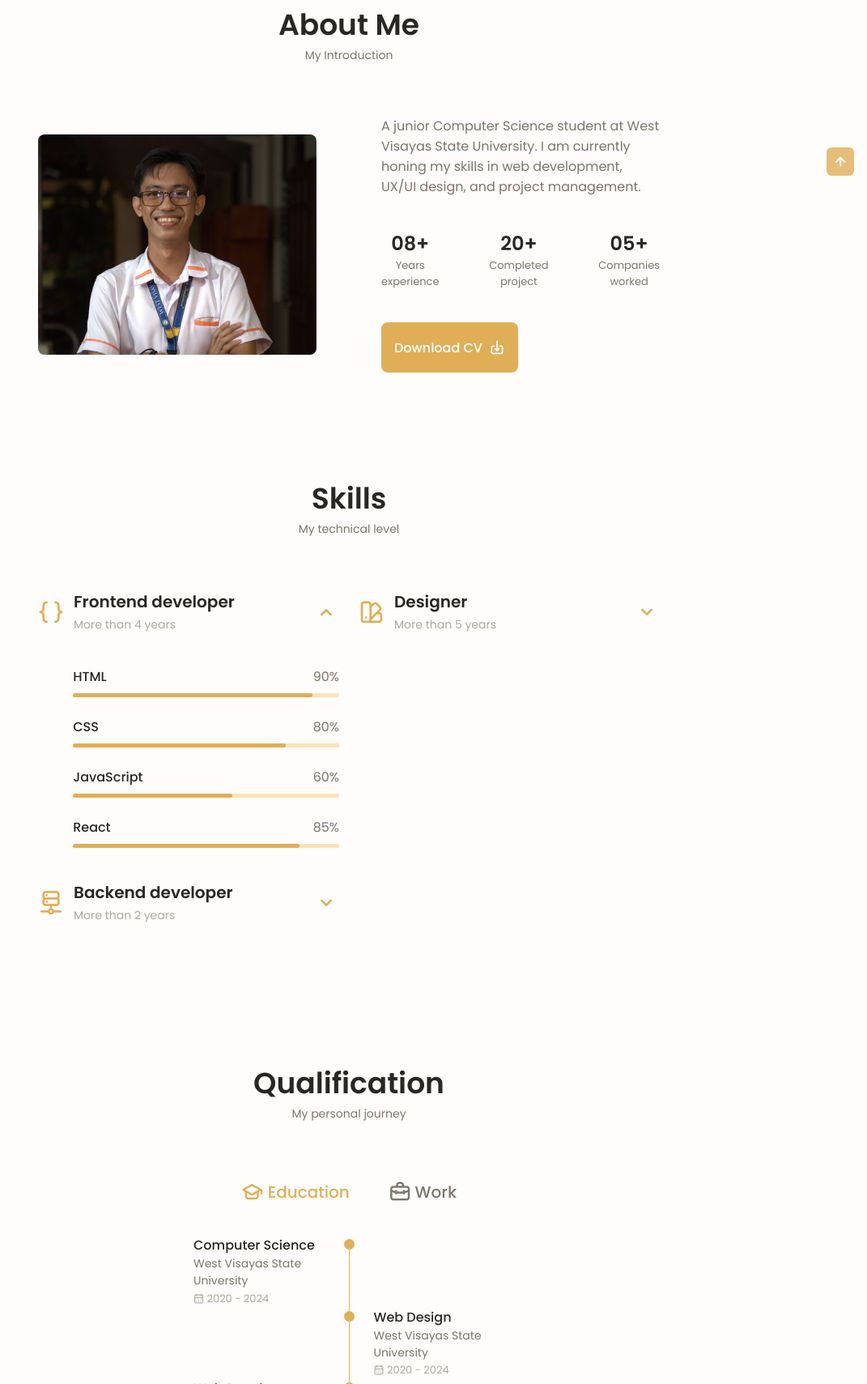
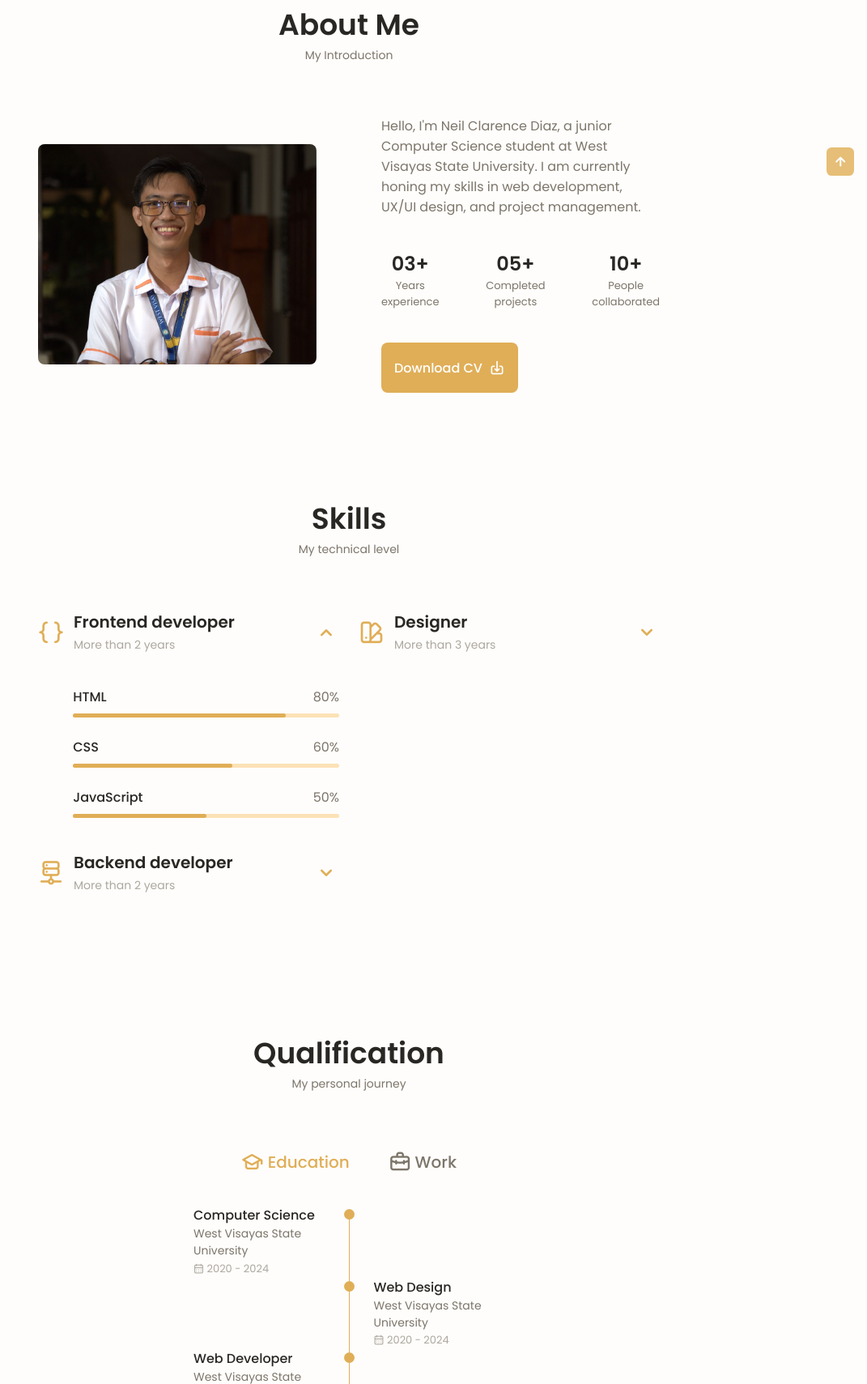
Before and after one commit to SenjuDuomma/MyPortfolio, a plain HTML site: page index.html in a window 1280 px wide. Shown: the part 743-2452 px from the top of the page at 81% size, without its empty margins (209-1280 px from the left). Drawn offline with nearby package versions, Linux system fonts and the light colour scheme.

Commit message:
changes on favicon and other details

```diff
--- a/assets/css/style.css
+++ b/assets/css/style.css
@@ -506,15 +506,15 @@ font-weight: var(--font-medium);
 }
 
 .skills__html{
-    width: 90%;
+    width: 80%;
 }
 
 .skills__css{
-    width: 80%;
+    width: 60%;
 }
 
 .skills__js{
-    width: 60%;
+    width: 50%;
 }
 
 .skills__react{
@@ -534,7 +534,7 @@ font-weight: var(--font-medium);
 }
 
 .skills__python{
-    width: 55%;
+    width: 60%;
 }
 
 .skills__figma{
--- a/index.html
+++ b/index.html
@@ -14,6 +14,7 @@
         <!--============================= CSS =================================-->
         <link rel="stylesheet" href="assets/css/style.css">
         <title>My Portfolio</title>
+        <link rel="icon" type="image/x-icon" href="assets/img/logo.webp">
     </head>
     <body>
         <!--============================= HEADER =================================-->
@@ -101,14 +102,14 @@
                                     165.547 130.807 187.559 100.226 186.353C69.6454 185.297 41.0228 161.023 21.7403
                                     129.362C2.45775 97.8511 -7.48481 59.1033 6.67581 34.5279C20.9871 10.1032 59.7028
                                     -0.149132 97.9666 0.00163737C136.23 0.303176 174.193 10.857 190.312 36.4879Z"/>
-                                    <image class="home__blob-img" x='12' y='18' xlink:href="assets/img/me.png"/>
+                                    <image class="home__blob-img" x='12' y='18' xlink:href="assets/img/me.webp"/>
                                 </g>
                             </svg>
                         </div>
 
                         <div class="home__data">
                             <h1 class="home__title">Hi, I'm Neil</h1>
-                            <h3 class="home__subtitle">Programmer, UX/UI Designer</h3>
+                            <h3 class="home__subtitle">Web Developer, UX/UI Designer</h3>
                             <p class="home__description">A curios owl soaring through the vast world of ICT.</p>
                             <a href="#contact" class="button button--flex">
                                 Contact Me<i class="uil uil-message button__icon"></i>
@@ -132,26 +133,26 @@
                 <span class="section__subtitle">My Introduction</span>
 
                 <div class="about__container container grid">
-                    <img src="assets/img/me2.png" alt="" class="about__img">
+                    <img src="assets/img/me2.webp" alt="" class="about__img">
 
                     <div class="about__data">
-                        <p class="about__description">A junior Computer Science student at West Visayas
+                        <p class="about__description">Hello, I'm Neil Clarence Diaz, a junior Computer Science student at West Visayas
                             State University. I am currently honing my skills in web development, UX/UI design, and project management.</p>
 
                         <div class="about__info">
                             <div>
-                                <span class="about__info-title">08+</span>
+                                <span class="about__info-title">03+</span>
                                 <span class="about__info-name">Years <br> experience </span>
                             </div>
 
                             <div>
-                                <span class="about__info-title">20+</span>
-                                <span class="about__info-name">Completed <br> project</span>
+                                <span class="about__info-title">05+</span>
+                                <span class="about__info-name">Completed <br> projects</span>
                             </div>
 
                             <div>
-                                <span class="about__info-title">05+</span>
-                                <span class="about__info-name">Companies <br> worked</span>
+                                <span class="about__info-title">10+</span>
+                                <span class="about__info-name">People <br> collaborated</span>
                             </div>
                         </div>
 
@@ -178,7 +179,7 @@
 
                                 <div>
                                     <h1 class="skills__title">Frontend developer</h1>
-                                    <span class="skills__subtitle">More than 4 years</span>
+                                    <span class="skills__subtitle">More than 2 years</span>
                                 </div>
 
                                 <i class="uil uil-angle-down skills__arrow"></i>
@@ -188,7 +189,7 @@
                                 <div class="skills__data">
                                     <div class="skills__titles">
                                         <h3 class="skills__name">HTML</h3>
-                                        <span class="skills__number">90%</span>
+                                        <span class="skills__number">80%</span>
                                     </div>
                                     <div class="skills__bar">
                                         <span class="skills__percentage skills__html"></span>
@@ -198,7 +199,7 @@
                                 <div class="skills__data">
                                     <div class="skills__titles">
                                         <h3 class="skills__name">CSS</h3>
-                                        <span class="skills__number">80%</span>
+                                        <span class="skills__number">60%</span>
                                     </div>
                                     <div class="skills__bar">
                                         <span class="skills__percentage skills__css"></span>
@@ -208,14 +209,14 @@
                                 <div class="skills__data">
                                     <div class="skills__titles">
                                         <h3 class="skills__name">JavaScript</h3>
-                                        <span class="skills__number">60%</span>
+                                        <span class="skills__number">50%</span>
                                     </div>
                                     <div class="skills__bar">
                                         <span class="skills__percentage skills__js"></span>
                                     </div>
                                 </div>
 
-                                <div class="skills__data">
+                                <!-- <div class="skills__data">
                                     <div class="skills__titles">
                                         <h3 class="skills__name">React</h3>
                                         <span class="skills__number">85%</span>
@@ -223,7 +224,7 @@
                                     <div class="skills__bar">
                                         <span class="skills__percentage skills__react"></span>
                                     </div>
-                                </div>
+                                </div> -->
                             </div>
                         </div>
 
@@ -253,7 +254,7 @@
 
                                 <div class="skills__data">
                                     <div class="skills__titles">
-                                        <h3 class="skills__name">Node  Js</h3>
+                                        <h3 class="skills__name">MySQL</h3>
                                         <span class="skills__number">70%</span>
                                     </div>
                                     <div class="skills__bar">
@@ -261,7 +262,7 @@
                                     </div>
                                 </div>
 
-                                <div class="skills__data">
+                                <!-- <div class="skills__data">
                                     <div class="skills__titles">
                                         <h3 class="skills__name">Firebase</h3>
                                         <span class="skills__number">90%</span>
@@ -269,12 +270,12 @@
                                     <div class="skills__bar">
                                         <span class="skills__percentage skills__firebase"></span>
                                     </div>
-                                </div>
+                                </div> -->
 
                                 <div class="skills__data">
                                     <div class="skills__titles">
                                         <h3 class="skills__name">Python</h3>
-                                        <span class="skills__number">55%</span>
+                                        <span class="skills__number">60%</span>
                                     </div>
                                     <div class="skills__bar">
                                         <span class="skills__percentage skills__python"></span>
@@ -292,7 +293,7 @@
 
                                 <div>
                                     <h1 class="skills__title">Designer</h1>
-                                    <span class="skills__subtitle">More than 5 years</span>
+                                    <span class="skills__subtitle">More than 3 years</span>
                                 </div>
 
                                 <i class="uil uil-angle-down skills__arrow"></i>
@@ -311,7 +312,7 @@
 
                                 <div class="skills__data">
                                     <div class="skills__titles">
-                                        <h3 class="skills__name">Sketch</h3>
+                                        <h3 class="skills__name">Canva</h3>
                                         <span class="skills__number">85%</span>
                                     </div>
                                     <div class="skills__bar">
@@ -319,7 +320,7 @@
                                     </div>
                                 </div>
 
-                                <div class="skills__data">
+                                <!-- <div class="skills__data">
                                     <div class="skills__titles">
                                         <h3 class="skills__name">Photoshop</h3>
                                         <span class="skills__number">85%</span>
@@ -327,7 +328,7 @@
                                     <div class="skills__bar">
                                         <span class="skills__percentage skills__photoshop"></span>
                                     </div>
-                                </div>
+                                </div> -->
                             </div>
                         </div>
                     </div>
```
Also changed, not shown: assets/img/logo.webp (added), assets/img/me.png (deleted), assets/img/me.webp (added), assets/img/me2.png (deleted), assets/img/me2.webp (added), assets/img/testimonial1.jpg (deleted), assets/img/testimonial2.jpg (deleted), assets/img/testimonial3.jpg (deleted).
